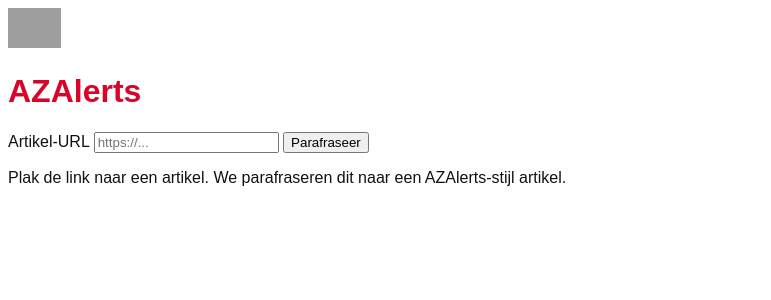
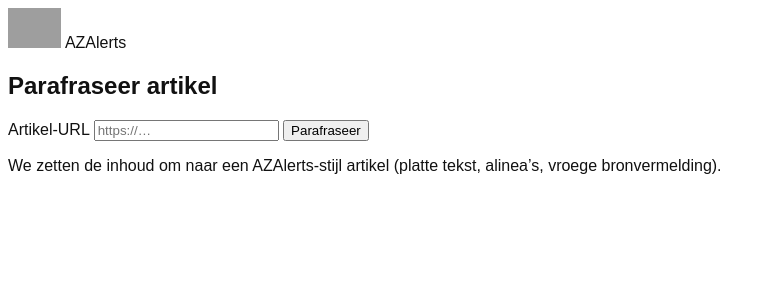
Before and after one commit to azalerts/azalerts-bot, a Flask app: page / in a window 1280 px wide. Shown: the top 300 px of the page, without its empty margins (0-771 px from the left). Run offline with Flask 3, Linux system fonts and the light colour scheme; some libraries are stand-ins or nearby versions; grey boxes are pictures that could not be loaded.

Commit message:
Update az_form.html

```diff
--- a/templates/az_form.html
+++ b/templates/az_form.html
@@ -1,32 +1,37 @@
 <!doctype html>
 <html lang="nl">
 <head>
-  <meta charset="utf-8">
+  <meta charset="utf-8" />
+  <meta name="viewport" content="width=device-width, initial-scale=1" />
   <title>AZAlerts bot</title>
   <link rel="stylesheet" href="{{ url_for('static', filename='styles.css') }}">
 </head>
 <body>
   <header class="topbar">
-    <img src="{{ url_for('static', filename='img/azalerts-logo.png') }}" alt="AZAlerts" height="40" />
-    <h1>AZAlerts</h1>
+    <div class="brand">
+      <img src="{{ url_for('static', filename='img/azalerts-logo.png') }}" alt="AZAlerts" height="40" />
+      <span>AZAlerts</span>
+    </div>
   </header>
 
   <main class="container">
     {% with msgs = get_flashed_messages() %}
       {% if msgs %}
-        <div class="flash">
+        <div class="alert">
           {% for m in msgs %}<p>{{ m }}</p>{% endfor %}
         </div>
       {% endif %}
     {% endwith %}
 
-    <form action="/" method="post" class="card">
-      <label for="url">Artikel-URL</label>
-      <input type="url" id="url" name="url" placeholder="https://..." required>
-      <button type="submit">Parafraseer</button>
-    </form>
-
-    <p class="hint">Plak de link naar een artikel. We parafraseren dit naar een AZAlerts-stijl artikel.</p>
+    <section class="card">
+      <h2>Parafraseer artikel</h2>
+      <form action="/" method="post" class="stack">
+        <label for="url">Artikel-URL</label>
+        <input type="url" id="url" name="url" placeholder="https://…" required />
+        <button type="submit" class="btn">Parafraseer</button>
+      </form>
+      <p class="hint">We zetten de inhoud om naar een AZAlerts-stijl artikel (platte tekst, alinea’s, vroege bronvermelding).</p>
+    </section>
   </main>
 </body>
 </html>
```
